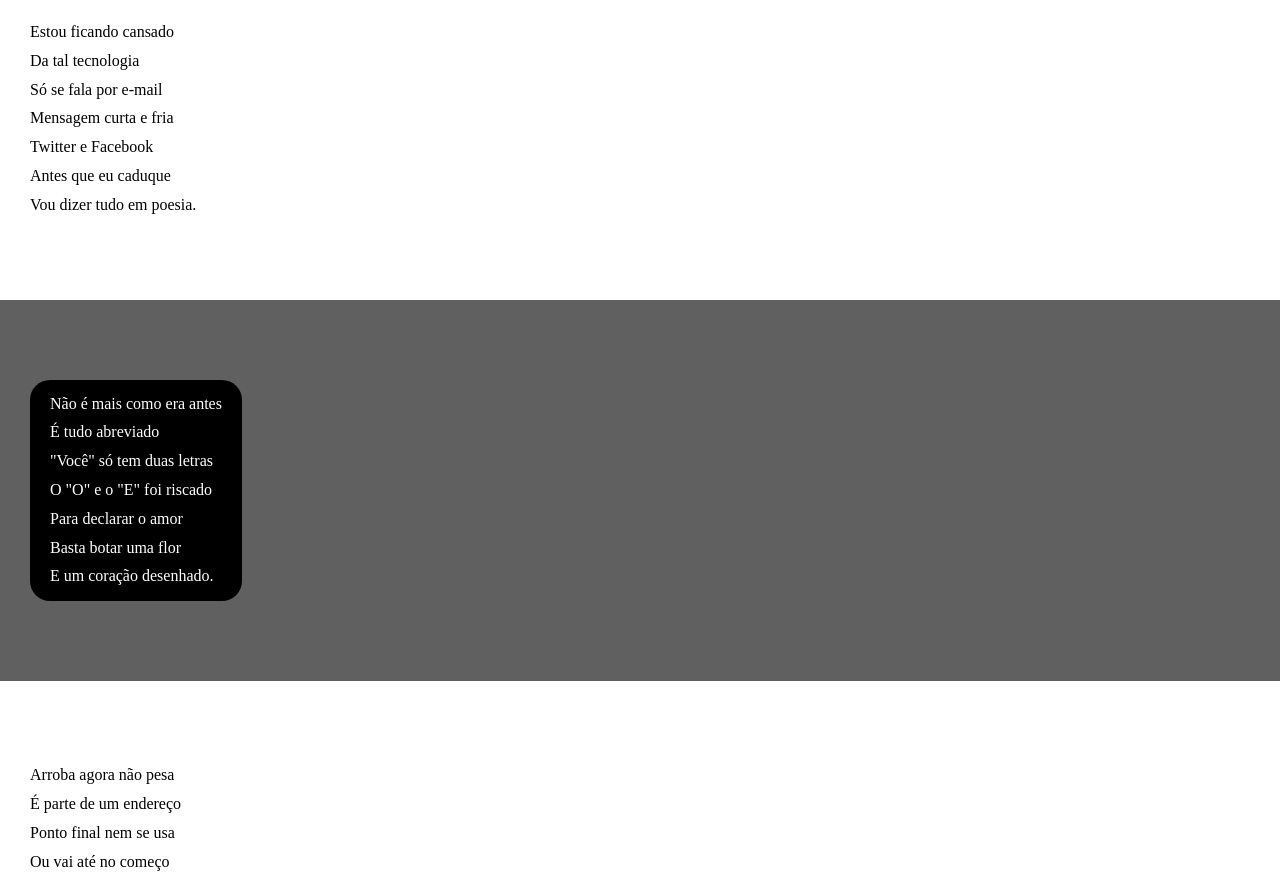
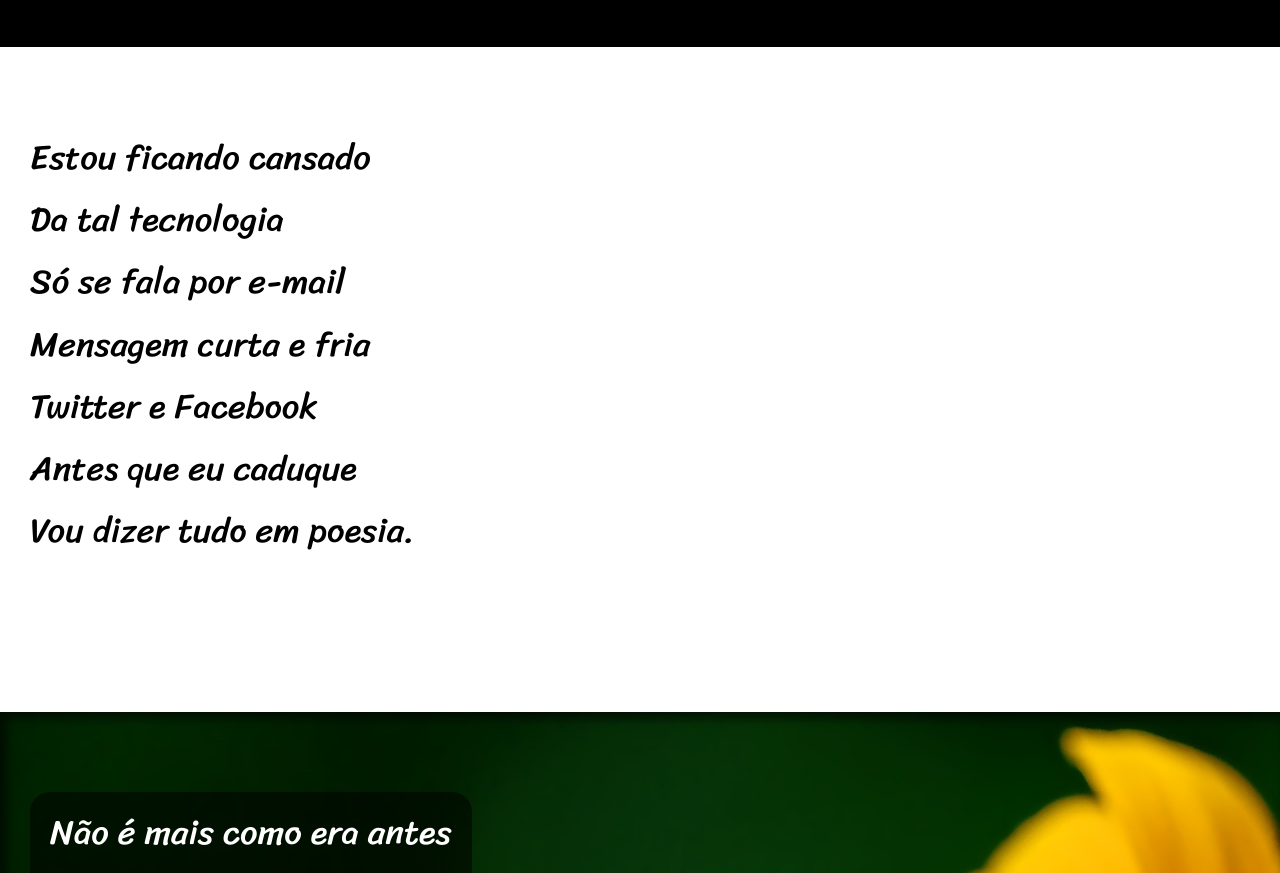
Before and after one commit to JesseLD/HTML-CSS, a plain HTML site: page DESAFIO/Dx012/index.html in a window 1280 px wide. Shown: the part 217-1090 px from the top of the page. Drawn offline with Linux system fonts and the light colour scheme.

Commit message:
Efeito parallax
Efeito parallax simples

```diff
--- a/DESAFIO/Dx012/index.html
+++ b/DESAFIO/Dx012/index.html
@@ -25,7 +25,7 @@
         </p>
     </section>
 
-    <section class="image">
+    <section class="image" id="img01">
         <p>
             Não é mais como era antes <br>
             É tudo abreviado <br>
@@ -59,7 +59,7 @@
         </p>
     </section>
 
-    <section class="image">
+    <section class="image" id="img02">
         <p>
             Tenho saudade das cartas <br>
             Escritas com a própria mão <br>
--- a/DESAFIO/Dx012/src/style.css
+++ b/DESAFIO/Dx012/src/style.css
@@ -1,25 +1,37 @@
 @charset "UTF-8";
+@import url('https://fonts.googleapis.com/css2?family=Passion+One:wght@400;700&display=swap');
+@import url('https://fonts.googleapis.com/css2?family=Sriracha&display=swap');
 *{
     margin: 0;
     padding: 0;
     box-sizing: border-box;
 }
+:root{
+    --fontDefault: Verdana, Geneva, sans-serif;
+    --fontTitle:'Passion One', cursive;
+    --fontCont:'Sriracha', cursive;
+
+}
 html, body{
     background-color: darkgray;
     min-height: 100vh;
+    font-family: var(--fontDefault);
+
 }
 header{
     background-color: black;
     color: white;
     text-align: center;
+
 }
 header > h1{
     padding:50px 0px 0 0;
-    font-variant: small-caps;
+    font: small-caps normal 10vw var(--fontTitle);
+
 }
 header >p{
     padding:0px 0px 50px 0;
-
+    font:small-caps normal 1.3em var(--fontTitle);
 }
 a{
     color: white;
@@ -33,10 +45,15 @@
 section{
     padding:10vh 0 10vh 30px;
     line-height: 1.8em;
+    font-family: var(--fontCont);
+    font-size: 2.7vw;
+}
+section >p{
+    padding: 0 0 2em 0;
 }
 section.image >p{
     width:fit-content;
-    background-color: black;
+    background-color: rgba(0, 0, 0, 0.514);
     padding: 10px 20px;
     border-radius: 20px;
 
@@ -50,9 +67,21 @@
 section.image{
     background-color: #606060;
     color: white;
+    box-shadow: inset 5px 5px 10px 2px rgba(0, 0, 0, 0.568);
+    background-size: cover;
+    background-attachment: fixed;
 
 }
+section#img01{
+    background-image: url('../media/background001.jpg');
+    background-position: right center;
 
+}
+section#img02{
+    background-image: url('../media/background002.jpg');
+    background-position: right bottom;
+
+}
 
 
 
```
